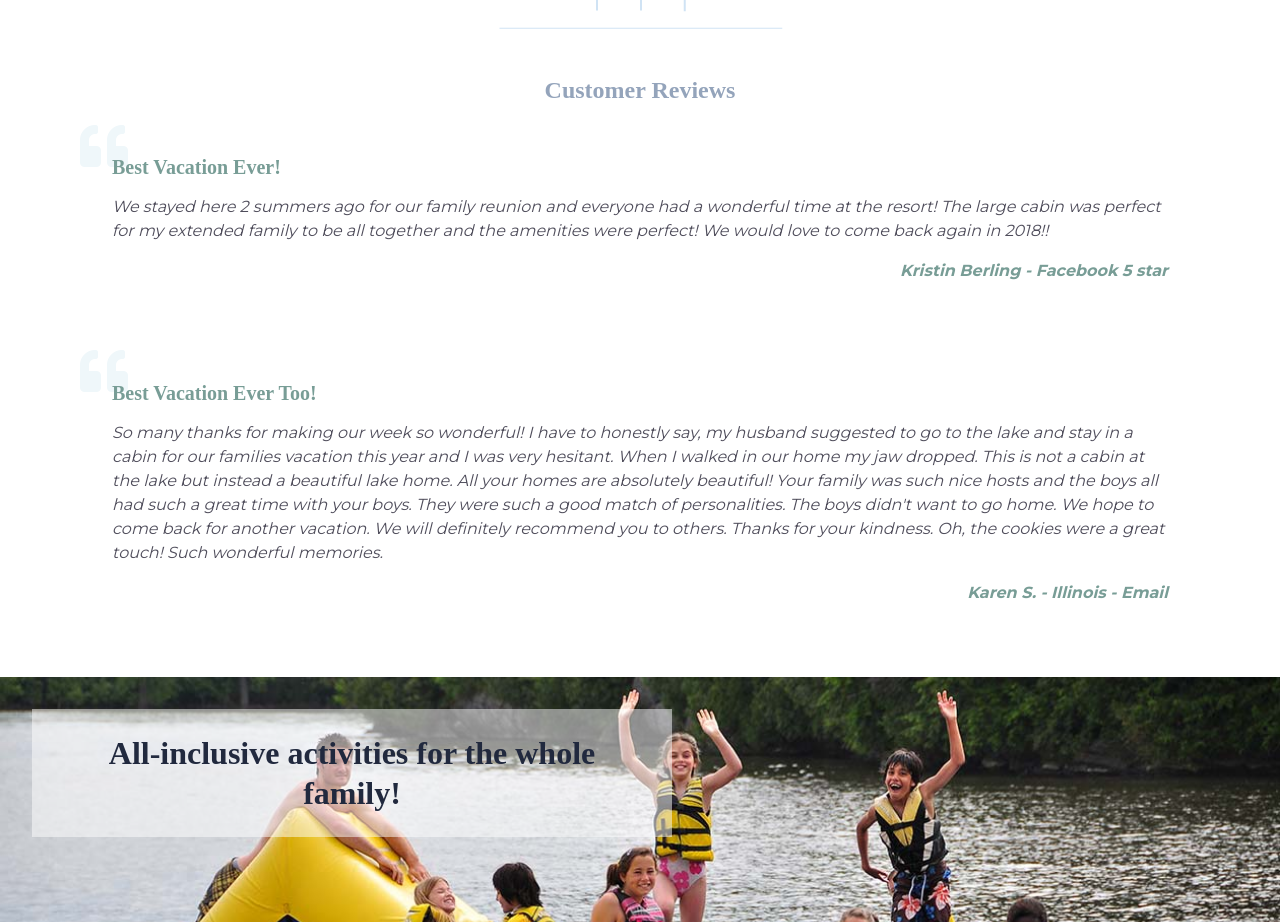
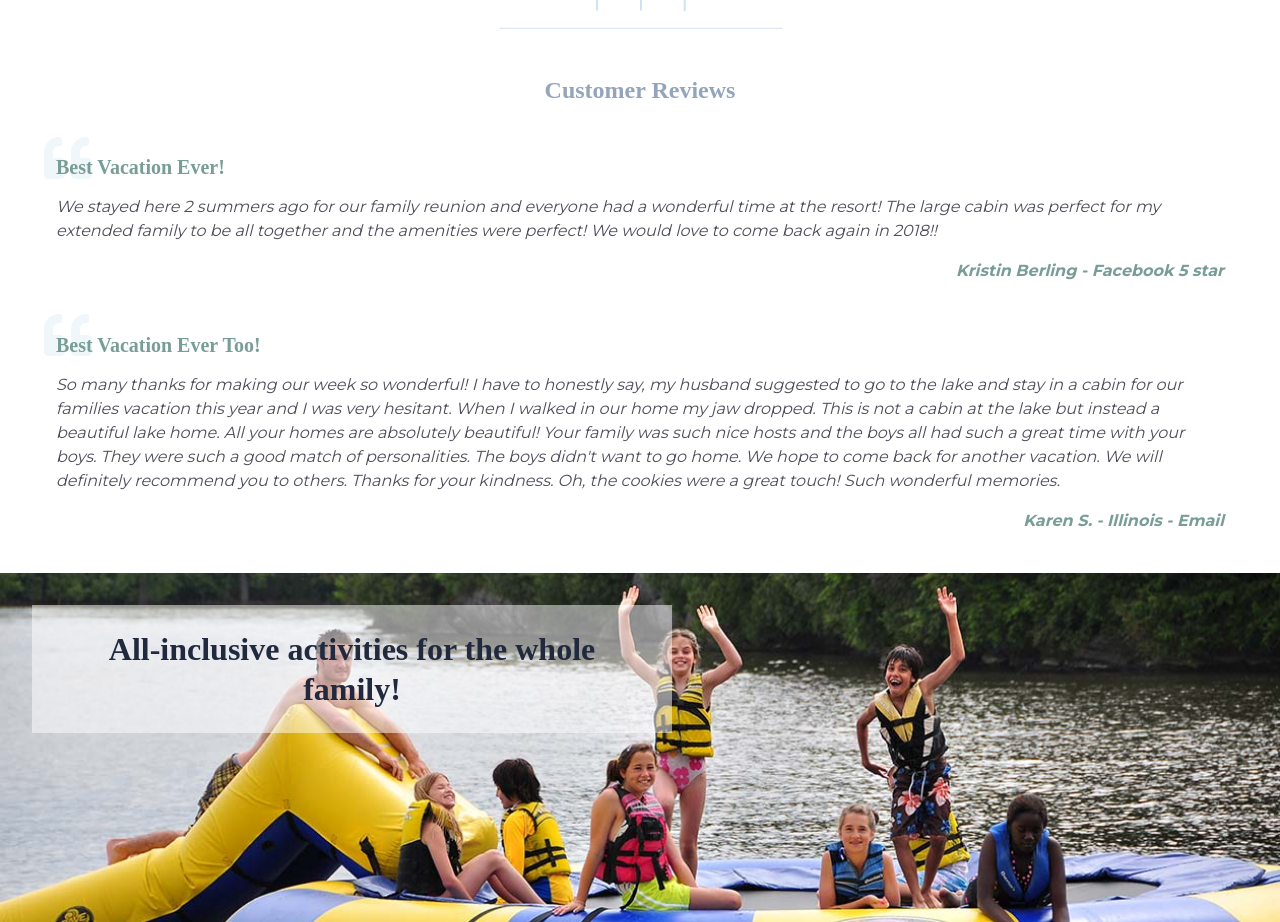
Before and after one commit to karimariewhite/white-birch, a plain HTML site: page index.html in a window 1280 px wide. Shown: the part 2981-3903 px from the top of the page. Drawn offline with nearby package versions, Linux system fonts and the light colour scheme; a web font is replaced by a local one.

Commit message:
adjusted blockquote margins

```diff
--- a/css/main.css
+++ b/css/main.css
@@ -171,8 +171,7 @@ blockquote {
     position: relative;
     font-style: italic;
     text-align: left;
-    margin-bottom: 2em;
-    padding: 0 2em 2em 2em;
+    margin: 1em;
 }
 
         blockquote h5 {
@@ -186,8 +185,8 @@ blockquote {
 
         blockquote i {
             position: absolute;
-            top: 0;
-            left: 0em;
+            top: .25em;
+            left: -.25em;
             color: #eff7fa;
             font-size: 3em;
         }
```
